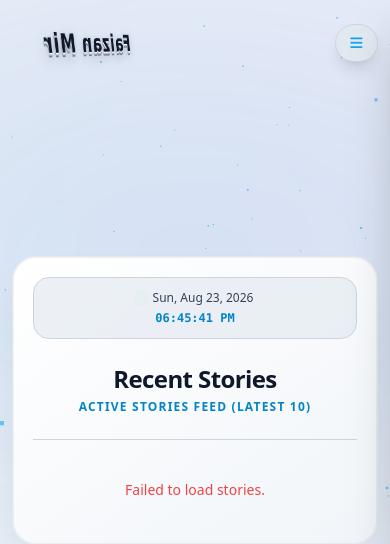
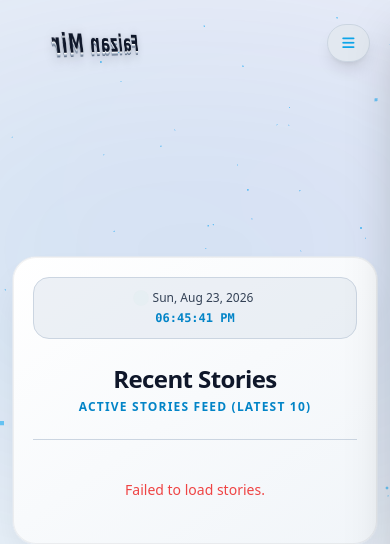
Before and after one commit to bhataru/FMJ, a FastAPI app: page /home in a window 390 px wide; the page is wider, and only the part inside the window is pictured. Shown: the top 544 px of that part. Run offline with FastAPI, Linux system fonts and the light colour scheme; data that the repository does not hold is empty; parts of the project's set-up code (start-up, migrations or seed data) failed here and were passed over; some libraries are stand-ins or nearby versions.

Commit message:
Update platform backend and frontend layouts

```diff
--- a/templates/home.html
+++ b/templates/home.html
@@ -103,8 +103,8 @@
 
     <div class="absolute top-0 left-1/2 -translate-x-1/2 w-[900px] h-[500px] bg-gradient-to-tr from-sky-600/15 to-indigo-600/15 blur-[140px] rounded-full pointer-events-none"></div>
 
-    <!-- Header with 360-degree Rotating 3D Cursive Name -->
-    <header class="relative z-20 flex justify-between items-center w-full max-w-4xl mx-auto mb-6">
+    <!-- Header Matching Index.html & Fully Responsive -->
+    <header class="relative z-20 flex justify-between items-center w-full max-w-4xl mx-auto mb-6 px-2 sm:px-0">
         <a href="/" class="py-2 inline-block">
             <span class="text-3d-cursive">Faizan Mir</span>
         </a>
@@ -113,7 +113,7 @@
         </button>
     </header>
 
-    <!-- Slide-out Drawer Menu -->
+    <!-- Slide-out Drawer Menu Matching Index.html -->
     <div id="menu-backdrop" class="fixed inset-0 bg-black/60 backdrop-blur-sm z-40 hidden opacity-0 transition-opacity duration-300" onclick="toggleMenu()"></div>
     <div id="menu-drawer" class="fixed top-0 right-0 w-72 h-full bg-gradient-to-b from-indigo-950 via-purple-900 to-slate-950 text-white z-50 transform translate-x-full shadow-2xl border-l border-white/10 flex flex-col p-8 box-border">
         <div class="flex justify-between items-center mb-10">
```
